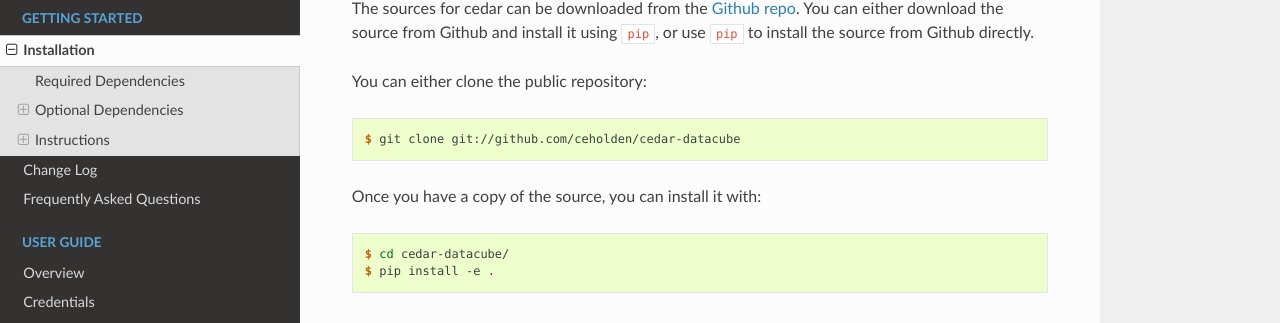
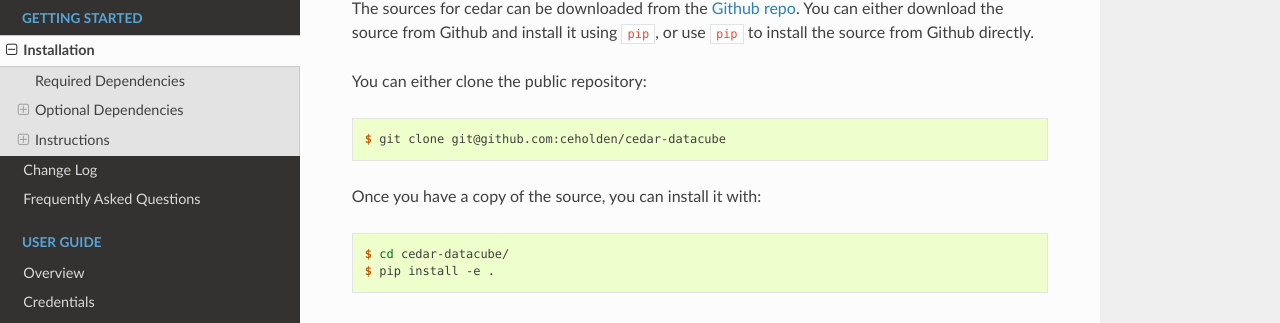
Before and after one commit to ceholden/cedar-datacube, a Sphinx documentation site: the page built from docs/source/install.rst, in a window 1280 px wide and 900 px high, scrolled down 1957 px. Shown: the part 128-451 px from the top of the window. Built offline with Sphinx 7.4.7 and the Read the Docs theme 2.0.0, drawn with Linux system fonts in a browser that asks for light colours.

```diff
--- a/docs/source/install.rst
+++ b/docs/source/install.rst
@@ -108,7 +108,7 @@ You can either clone the public repository:
 
 .. code-block:: console
 
-    $ git clone git://github.com/ceholden/cedar-datacube
+    $ git clone git@github.com:ceholden/cedar-datacube
 
 Once you have a copy of the source, you can install it with:
 
```
